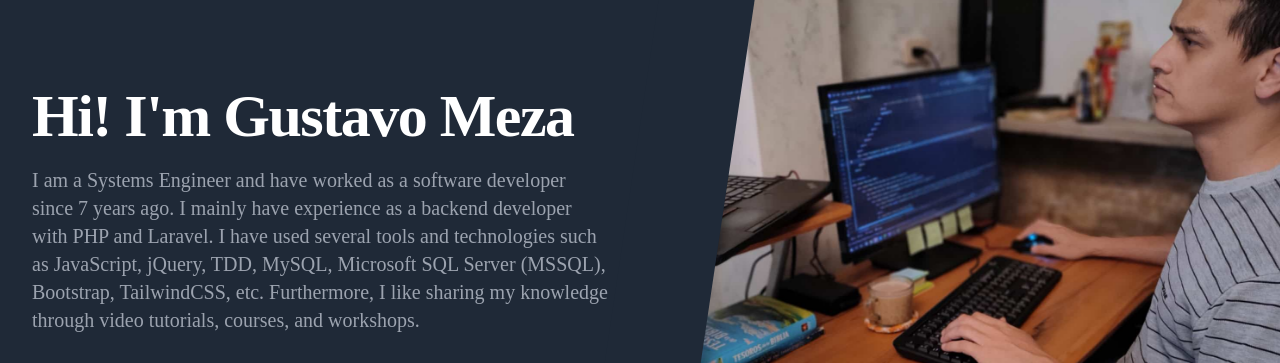
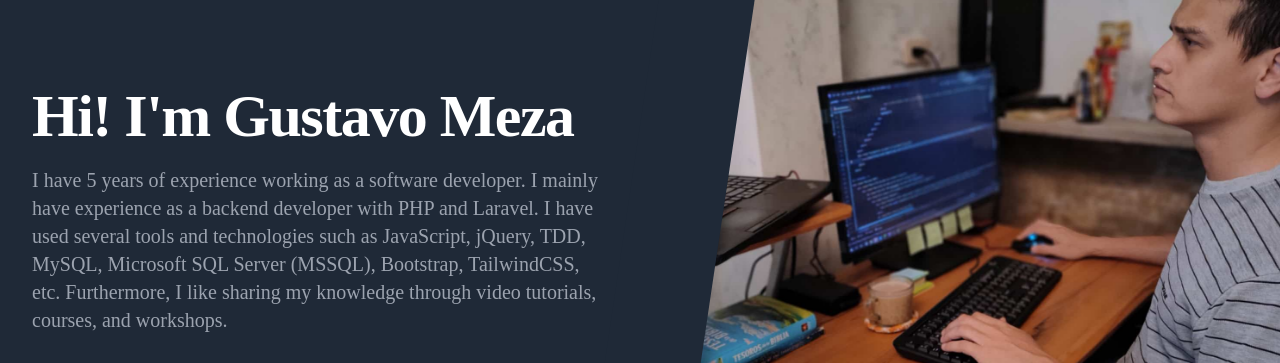
Before and after one commit to gamg/gustavo-meza-portfolio, a plain HTML site: page index.html in a window 1280 px wide. Shown: the part 90-453 px from the top of the page. Drawn offline with nearby package versions, Linux system fonts and the light colour scheme; a web font is replaced by a local one.

Commit message:
description updated

```diff
--- a/index.html
+++ b/index.html
@@ -86,7 +86,7 @@
                             <span class="block xl:inline">Hi! I'm Gustavo Meza</span>
                         </h1>
                         <p class="mt-3 text-base text-gray-400 sm:mt-5 sm:text-lg sm:max-w-xl sm:mx-auto md:mt-5 md:text-xl lg:mx-0">
-                            I am a Systems Engineer and have worked as a software developer since 7 years ago. I mainly have experience as a backend developer with PHP and Laravel. I have used several tools and technologies such as JavaScript, jQuery, TDD, MySQL, Microsoft SQL Server (MSSQL), Bootstrap, TailwindCSS, etc. Furthermore, I like sharing my knowledge through video tutorials, courses, and workshops.
+                            I have 5 years of experience working as a software developer. I mainly have experience as a backend developer with PHP and Laravel. I have used several tools and technologies such as JavaScript, jQuery, TDD, MySQL, Microsoft SQL Server (MSSQL), Bootstrap, TailwindCSS, etc. Furthermore, I like sharing my knowledge through video tutorials, courses, and workshops.
                         </p>
                         <div class="mt-5 sm:mt-8 sm:flex sm:justify-center lg:justify-start">
                             <div class="rounded-md shadow">
```
